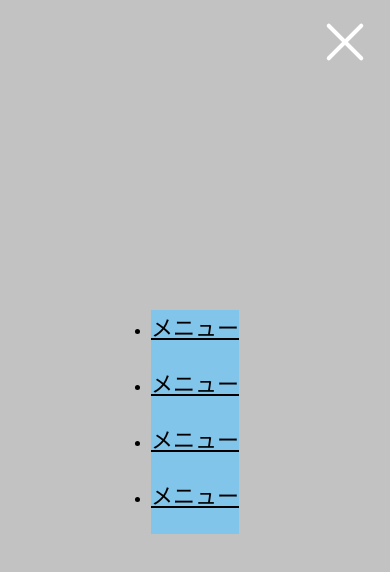
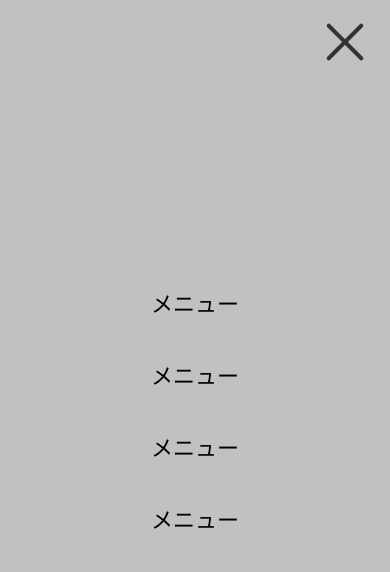
Before and after one commit to KchaiI/jQuery, a plain HTML site: page hanbager-menu/index.html in a window 390 px wide. Both pictures are taken after a click on the button 345 px from the left and 42 px from the top of the page. Drawn offline with nearby package versions, Linux system fonts and the light colour scheme.

Commit message:
media交換

```diff
--- a/hanbager-menu/index.html
+++ b/hanbager-menu/index.html
@@ -7,25 +7,22 @@
     <title>Document</title>
 </head>
 <body>
-    <header class="header">
-        <button class="hamburger_button" id="btn01">
-            <span></span>
-            <span></span>
-            <span></span>
-        </button>
-        <div class="header__inner">
-
-            <!-- ★ ここがスライドメニュー本体 -->
-            <nav class="header__nav nav" id="js-nav">
+    <header>
+        <nav id="js-nav">
             <ul class="nav__items nav-items">
                 <li class="nav-items__item"><a href="">メニュー</a></li>
                 <li class="nav-items__item"><a href="">メニュー</a></li>
                 <li class="nav-items__item"><a href="">メニュー</a></li>
                 <li class="nav-items__item"><a href="">メニュー</a></li>
             </ul>
-            </nav>
-        </div>
-        </header>
+        </nav>
+        <button class="hamburger_button" id="btn01">
+            <span></span>
+            <span></span>
+            <span></span>
+        </button>
+    </header>
+
     <script src="https://code.jquery.com/jquery-3.6.0.min.js"></script>
     <script src="main.js"></script>
 </body>
--- a/hanbager-menu/style.css
+++ b/hanbager-menu/style.css
@@ -2,7 +2,14 @@
     margin: 0;
     padding: 0;
     box-sizing: border-box;
-    background-color: rgb(130, 197, 235);
+}
+
+a {
+    text-decoration: none;
+}
+
+li {
+    list-style: none;
 }
 
 .hamburger_button {
@@ -18,6 +25,7 @@
   background: transparent;
   -webkit-appearance: none;
   appearance: none;
+  display: none;
 }
 
 .hamburger_button span {
@@ -25,7 +33,7 @@
   left: 0;
   width: 100%;
   height: 4px;
-  background-color: #fff;
+  background-color: #333;
   border-radius: 4px;
 }
 .hamburger_button, .hamburger_button span {
@@ -57,20 +65,47 @@
 }
 
 
-.header__nav {
+nav {
+  width: 100%;
+  height: auto;
+  background-color: transparent;
+  z-index: auto;
+}
+
+.nav-items {
+  display: flex;
+  gap: 24px;
+  align-items: center;
+  padding: 16px 20px;
+}
+
+.nav-items__item a {
+  color: black;
+  font-size: 18px;
+  display: block;
+  text-align: center;
+  margin-bottom: 0;
+}
+
+/* ===== スマホサイズ（768px以下）のときのレイアウト ===== */
+@media screen and (max-width: 768px) {
+
+  .hamburger_button {
+    display: inline-block;
+  }
+
+  nav {
     position: fixed;
-  right: 0;
-  left: 0;
     top: 0;
     width: 100%;
     height: 100vh;
-  transform: translateX(100%);
-  background-color: #c2c2c2;
+    background-color: #c1c1c1;
     transition: ease .4s;
     z-index: 888;
+    transform: translateX(100%);
   }
 
-.header__nav.active {
+  nav.active {
     transform: translateX(0);
   }
 
@@ -80,12 +115,13 @@
     left: 50%;
     transform: translate(-50%, -50%);
     padding: 0;
+    display: flex;
+    flex-direction: column;
+    gap: 16px;
   }
 
   .nav-items__item a {
-  color: black;
     font-size: 22px;
-  display: block;
-  text-align: center;
     margin-bottom: 24px;
   }
+}
```
Lines whose indentation alone changed are shown as unchanged.
